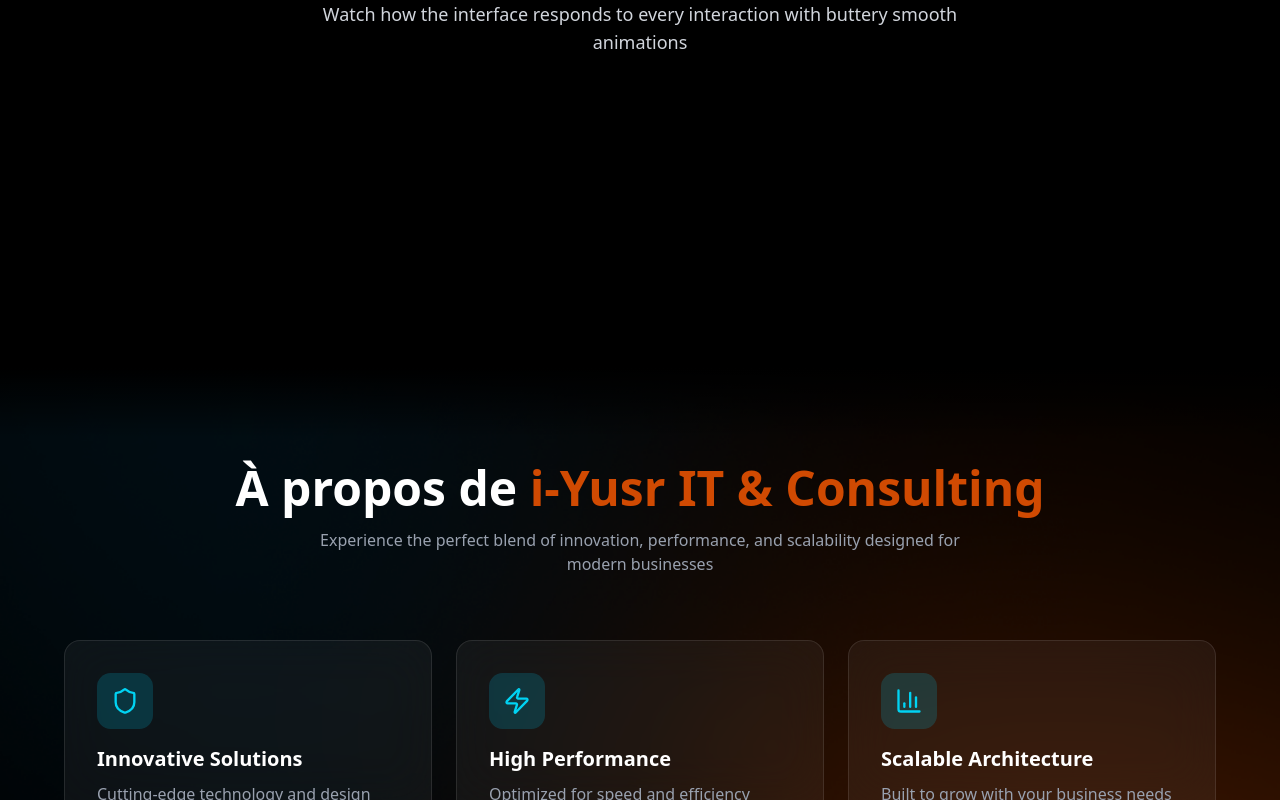
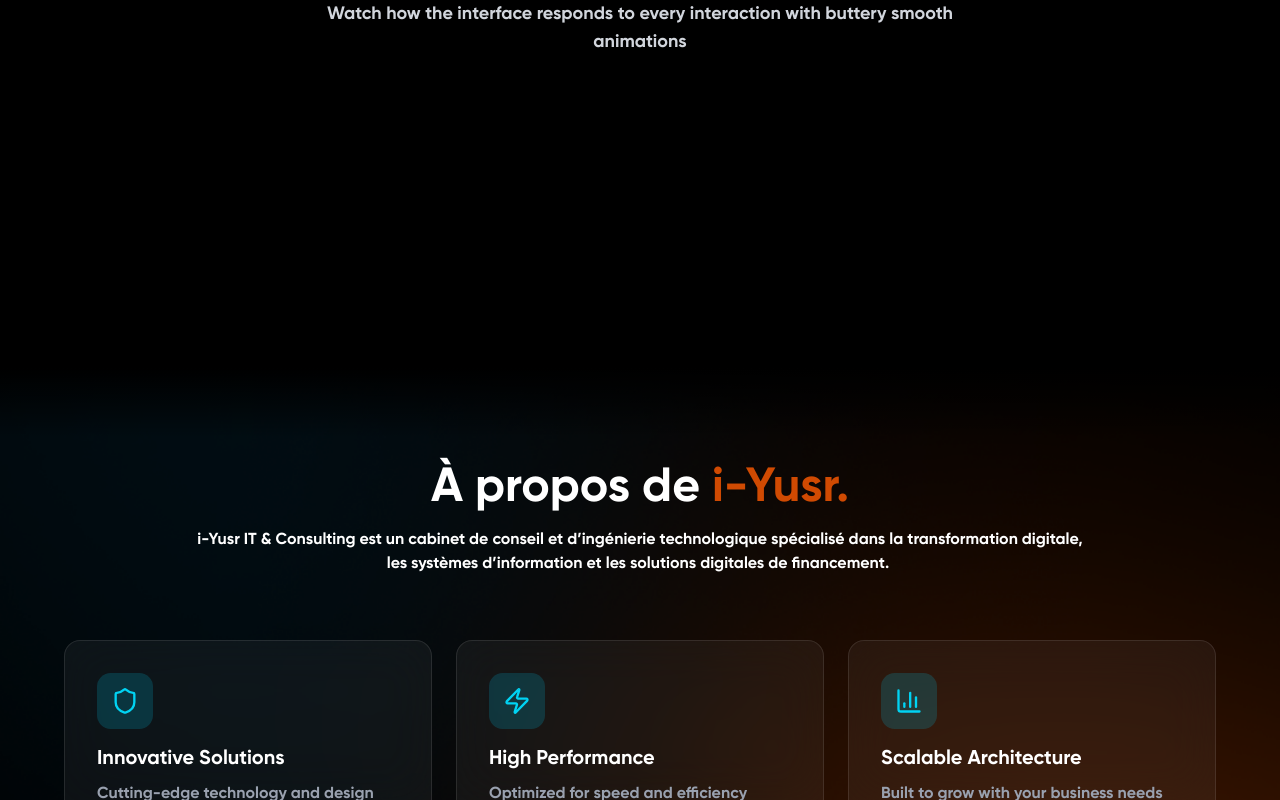
Before and after one commit to rrave0695-maker/iyusr-web-3, a Next.js app: page / in a window 1280 px wide. Shown: the part 1232-2032 px from the top of the page. Built offline with nearby package versions, Linux system fonts and the light colour scheme; a web font is replaced by a local one.

Commit message:
feat: update About component content and add Gilroy font for enhanced design

```diff
--- a/components/about.tsx
+++ b/components/about.tsx
@@ -77,11 +77,10 @@ export function About() {
         isVisible ? "opacity-100 translate-y-0" : "opacity-0 translate-y-10"
       }`}>
         <h2 className="text-3xl sm:text-4xl md:text-5xl font-light text-white mb-4">
-          À propos de <span className="text-[#D04A02] hover:text-[#ff7b00] transition-all duration-300 cursor-pointer" style={{textShadow: "0 0 0 transparent"}} onMouseEnter={(e) => e.currentTarget.style.textShadow = "0 0 20px rgba(255, 157, 0, 0.8), 0 0 30px rgba(208, 74, 2, 0.6)"} onMouseLeave={(e) => e.currentTarget.style.textShadow = "0 0 0 transparent"}>i-Yusr IT & Consulting</span>
+          À propos de <span className="text-[#D04A02] hover:text-[#ff7b00] transition-all duration-300 cursor-pointer" style={{textShadow: "0 0 0 transparent"}} onMouseEnter={(e) => e.currentTarget.style.textShadow = "0 0 20px rgba(255, 157, 0, 0.8), 0 0 30px rgba(208, 74, 2, 0.6)"} onMouseLeave={(e) => e.currentTarget.style.textShadow = "0 0 0 transparent"}>i-Yusr.</span>
         </h2>
-        <p className="text-gray-400 max-w-2xl mx-auto text-sm sm:text-base hover:text-white transition-all duration-300 cursor-pointer" style={{textShadow: "0 0 0 transparent"}} onMouseEnter={(e) => e.currentTarget.style.textShadow = "0 0 15px rgba(34, 211, 238, 0.6), 0 0 25px rgba(6, 182, 212, 0.4)"} onMouseLeave={(e) => e.currentTarget.style.textShadow = "0 0 0 transparent"}>
-          Experience the perfect blend of innovation, performance, and scalability designed for modern businesses
-        </p>
+        <p className="text-white max-w-5xl mx-auto text-sm sm:text-base hover:text-white transition-all duration-300 cursor-pointer" style={{textShadow: "0 0 0 transparent"}} onMouseEnter={(e) => e.currentTarget.style.textShadow = "0 0 15px rgba(34, 211, 238, 0.6), 0 0 25px rgba(6, 182, 212, 0.4)"} onMouseLeave={(e) => e.currentTarget.style.textShadow = "0 0 0 transparent"}>
+i-Yusr IT & Consulting est un cabinet de conseil et d’ingénierie technologique spécialisé dans la transformation digitale, les systèmes d’information et les solutions digitales de financement.         </p>
       </div>
 
       {/* Cards Grid */}
```
Also changed, not shown: public/fonts/Gilroy-Bold.ttf (added).
